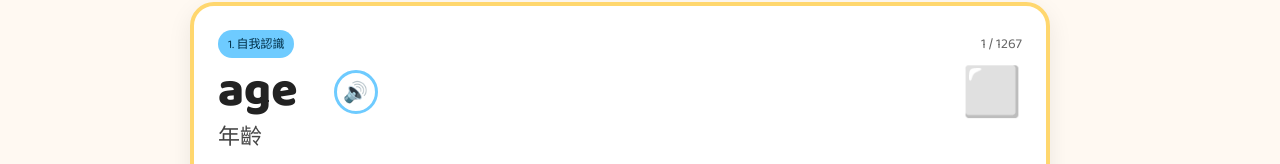
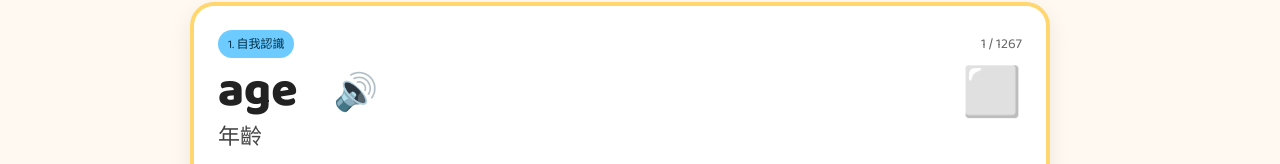
Before and after one commit to Lentice/kid_words, a React (Vite) app: page / in a window 1280 px wide. Shown: the part 266-430 px from the top of the page. Built offline with nearby package versions, Linux system fonts and the light colour scheme.

Commit message:
style: polish main.css layout and buttons

```diff
--- a/src/styles/main.css
+++ b/src/styles/main.css
@@ -224,14 +224,13 @@ body {
 
 .speak-btn {
     background: transparent;
-    border: 3px solid var(--secondary);
     color: var(--secondary);
     box-shadow: none;
+    font-size: 36px;
 }
 
 /* Learned toggle styling - icon-only, no border/background/padding */
 .learn-toggle {
-    border-radius: 50%;
     background: transparent;
     border: none;
     padding: 0;
```
